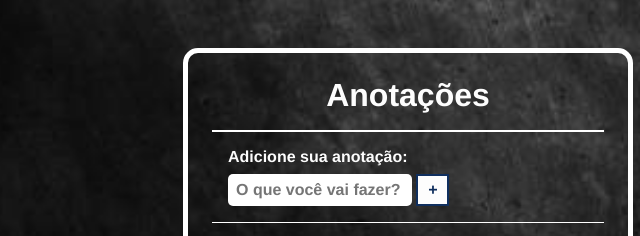
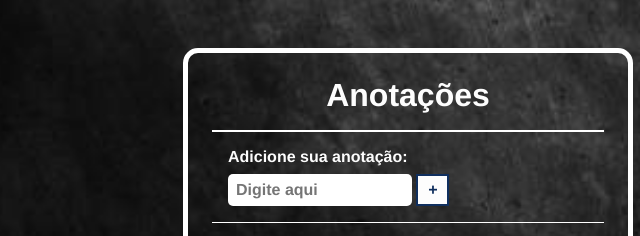
Before and after one commit to fcosta74/bloco-anotacoes, a plain HTML site: page index.html in a window 1280 px wide. Shown: the top 236 px of the page, 232-872 px from the left. Drawn offline with Linux system fonts and the light colour scheme.

Commit message:
Update index.html

```diff
--- a/index.html
+++ b/index.html
@@ -25,7 +25,7 @@
         <form id="todo-form">
             <p>Adicione sua anotação:</p>
             <div class="form-control">
-                <input type="text" id="todo-input" placeholder="O que você vai fazer?">
+                <input type="text" id="todo-input" placeholder="Digite aqui">
                 <button type="submit"><i class="fa-thin fa-plus"></i></button>
             </div>
         </form>
```
